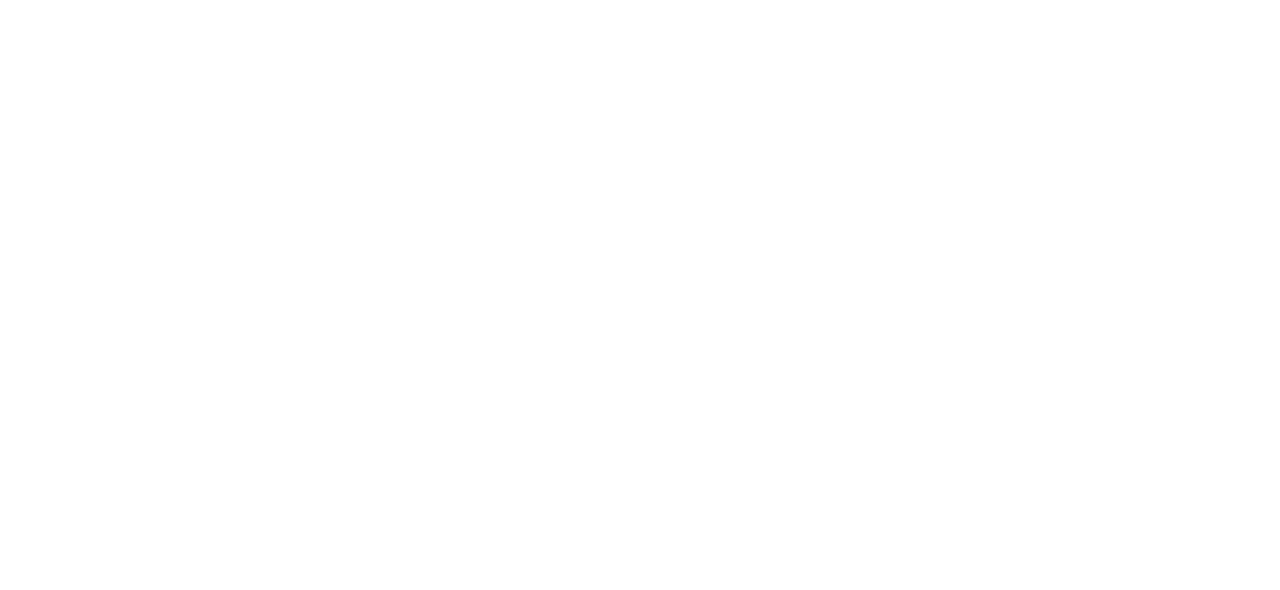
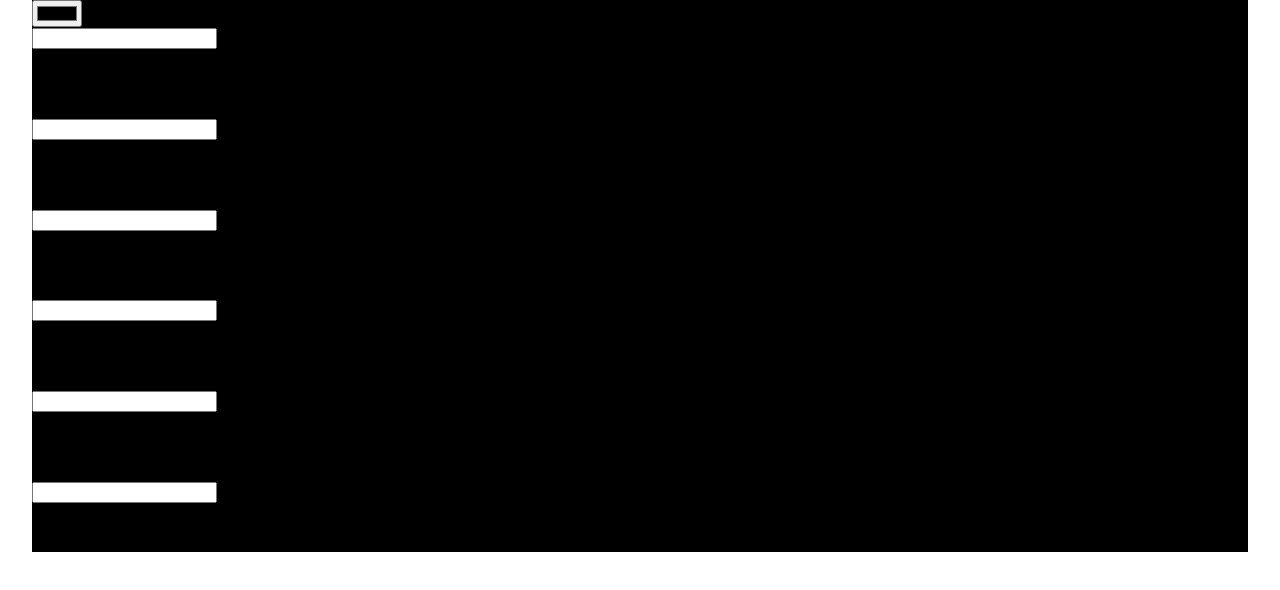
Before and after one commit to losier/colorpad, a Next.js app: page / in a window 1280 px wide. Shown: the top 590 px of the page. Built offline with nearby package versions, Linux system fonts and the light colour scheme.

Commit message:
added basic html

```diff
--- a/components/Form.tsx
+++ b/components/Form.tsx
@@ -1,10 +1,56 @@
-import React from "react";
+import React, { useState } from "react";
 import styles from "../styles/form.module.css";
 
 const Form = () => {
+  const [color, setColor] = useState("#000000");
+  const [h, setH] = useState("");
+  const [s, setS] = useState("");
+  const [l, setL] = useState("");
+  const [r, setR] = useState("");
+  const [g, setG] = useState("");
+  const [b, setB] = useState("");
+
   return (
-    <div>
-      <form></form>
+    <div style={{ backgroundColor: color }}>
+      <div className={styles.color_container}>
+        <input
+          type="color"
+          value={color}
+          onChange={(e) => setColor(e.target.value)}
+        />
+      </div>
+
+      {/* HEX  */}
+      <div className={styles.hex}>
+        <article>
+          <input type="number" onChange={(e) => setH(e.target.value)} />
+          <h1>H</h1>
+        </article>
+        <article>
+          <input type="number" onChange={(e) => setS(e.target.value)} />
+          <h1>S</h1>
+        </article>
+        <article>
+          <input type="number" onChange={(e) => setL(e.target.value)} />
+          <h1>L</h1>
+        </article>
+      </div>
+
+      {/* RGB  */}
+      <div className={styles.rgb}>
+        <article>
+          <input type="number" onChange={(e) => setR(e.target.value)} />
+          <h1>R</h1>
+        </article>
+        <article>
+          <input type="number" onChange={(e) => setG(e.target.value)} />
+          <h1>G</h1>
+        </article>
+        <article>
+          <input type="number" onChange={(e) => setB(e.target.value)} />
+          <h1>B</h1>
+        </article>
+      </div>
     </div>
   );
 };
```
